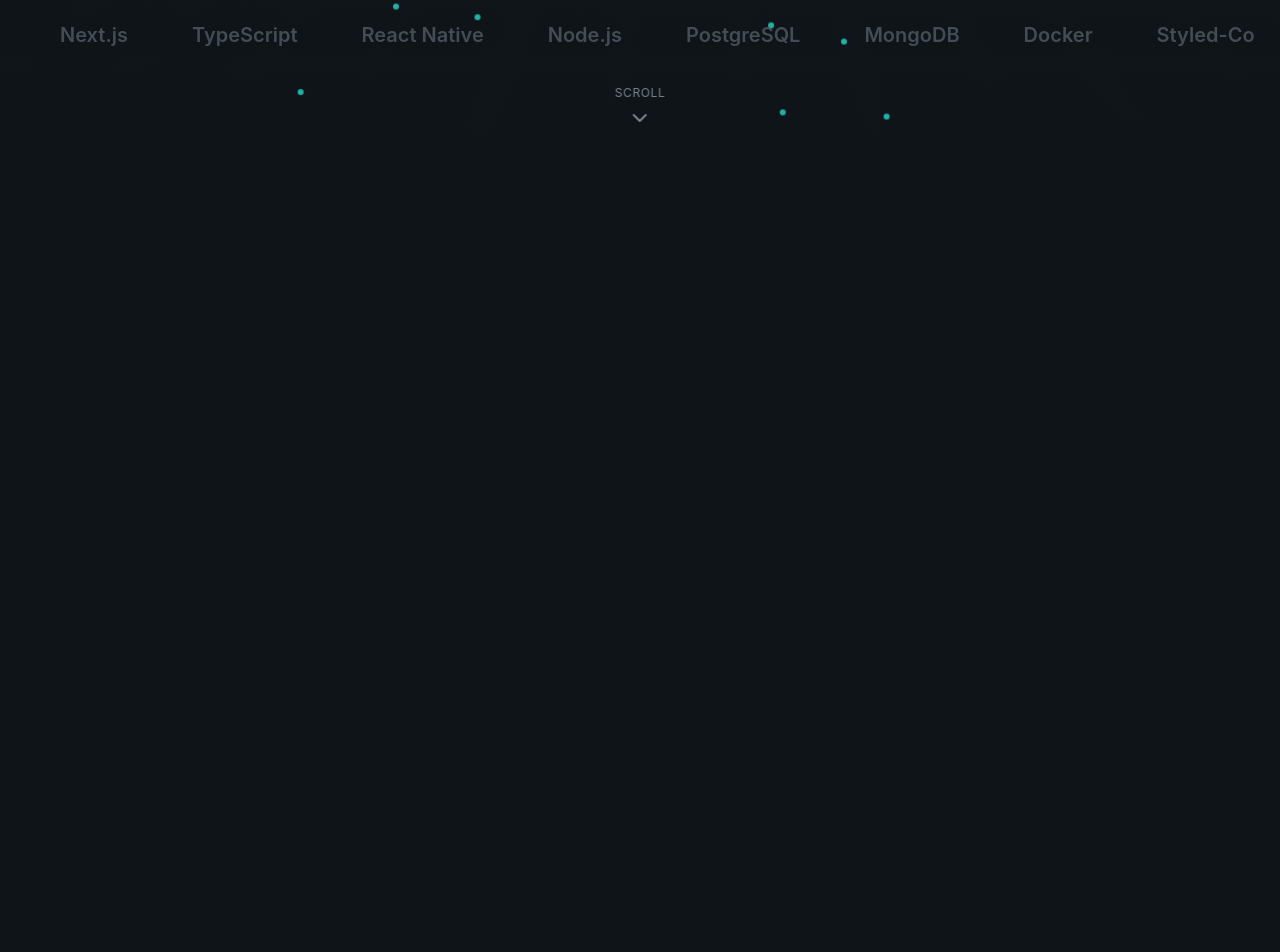
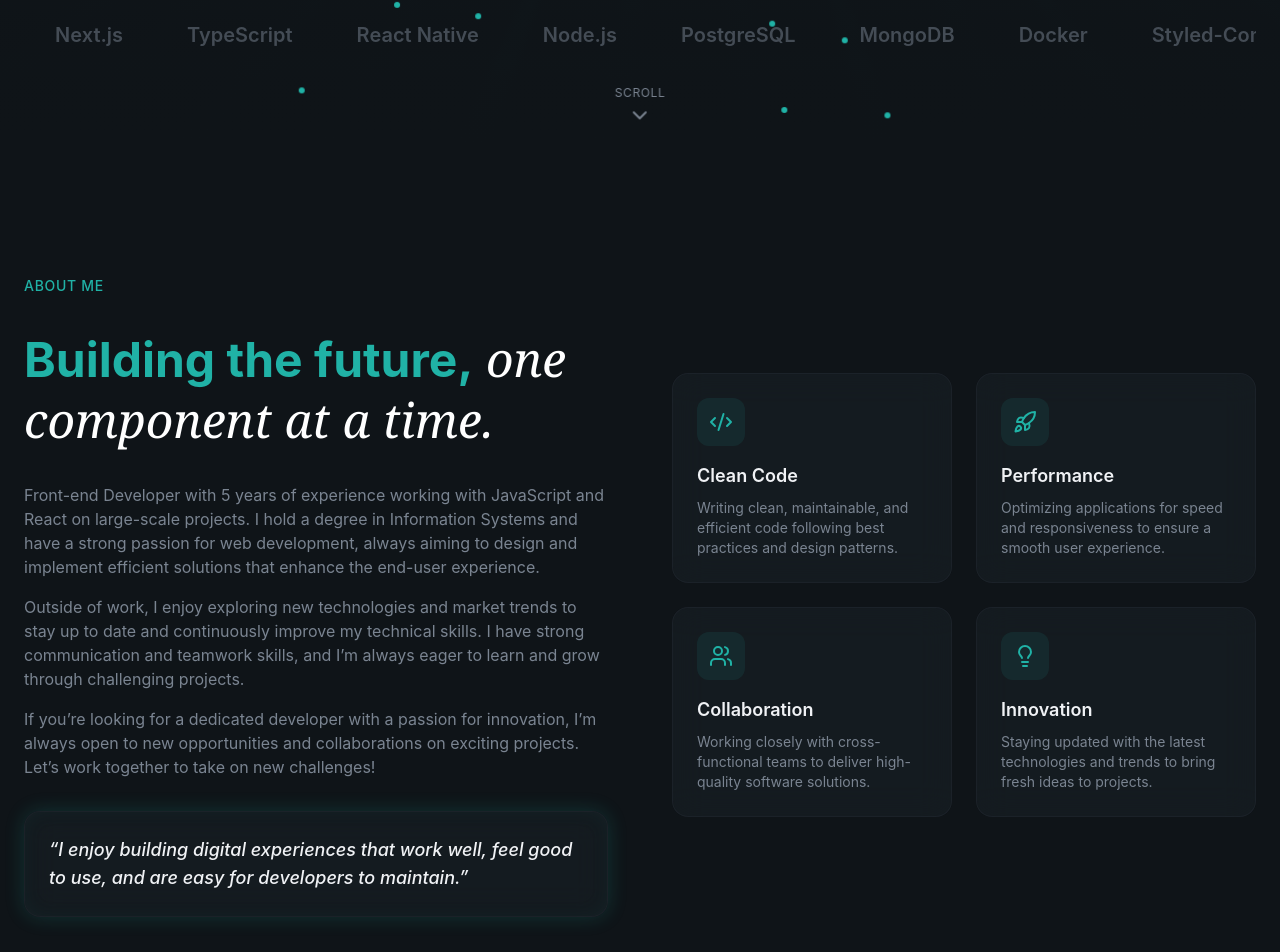
Before and after one commit to RodGondin/react-portfolio, a React (Vite) app: page / in a window 1280 px wide. Shown: the part 943-1895 px from the top of the page. Before the commit the page ends 1088 px from the top, so only its background shows below. Built offline with nearby package versions, Linux system fonts and the light colour scheme.

Commit message:
Finishing the about section

```diff
--- a/src/App.jsx
+++ b/src/App.jsx
@@ -12,8 +12,8 @@
       <Navbar />
       <main>
         <Hero />
-        {/* <About />
-        <Projects />
+        <About />
+        {/* <Projects />
         <Experience />
         <Testimonials />
         <Contact /> */}
--- a/src/layout/Navbar.jsx
+++ b/src/layout/Navbar.jsx
@@ -74,13 +74,16 @@
               <a
                 href={link.href}
                 key={index}
+                onClick={() => setIsMobileMenuOpen(false)}
                 className="text-lg text-muted-foreground hover:text-foreground py-2"
               >
                 {link.label}
               </a>
             ))}
 
-            <Button>Contact Me</Button>
+            <Button onClick={() => setIsMobileMenuOpen(false)}>
+              Contact Me
+            </Button>
           </div>
         </div>
       )}
--- a/src/sections/About.jsx
+++ b/src/sections/About.jsx
@@ -1,7 +1,103 @@
+import { Code2, Lightbulb, Rocket, Users } from "lucide-react";
+
+const highlights = [
+  {
+    icon: Code2,
+    title: "Clean Code",
+    description:
+      "Writing clean, maintainable, and efficient code following best practices and design patterns.",
+  },
+  {
+    icon: Rocket,
+    title: "Performance",
+    description:
+      "Optimizing applications for speed and responsiveness to ensure a smooth user experience.",
+  },
+  {
+    icon: Users,
+    title: "Collaboration",
+    description:
+      "Working closely with cross-functional teams to deliver high-quality software solutions.",
+  },
+  {
+    icon: Lightbulb,
+    title: "Innovation",
+    description:
+      "Staying updated with the latest technologies and trends to bring fresh ideas to projects.",
+  },
+];
+
 export const About = () => {
-    return (
-        <section className="">
-            <h1 className="">About</h1>
-        </section>
-    )
-}
+  return (
+    <section id="about" className="py-32 relative overflow-hidden">
+      <div className="container mx-auto px-6 relative z-10">
+        <div className="grid lg:grid-cols-2 gap-16 items-center">
+          {/* Left Column */}
+          <div className="space-y-8">
+            <div className="animate-fade-in">
+              <span className="text-secondary-foreground text-sm font-medium tracking-wider uppercase">
+                About Me
+              </span>
+            </div>
+
+            <h2 className="text-4xl md:text-5xl font-bold leading-tight animate-fade-in animation-delay-100 text-secondary-foreground">
+              Building the future,
+              <span className="font-serif italic font-normal text-white">
+                {" "}
+                one component at a time.
+              </span>
+            </h2>
+
+            <div className="space-y-4 text-muted-foreground animate-fade-in animation-delay-200">
+              <p>
+                Front-end Developer with 5 years of experience working with
+                JavaScript and React on large-scale projects. I hold a degree in
+                Information Systems and have a strong passion for web
+                development, always aiming to design and implement efficient
+                solutions that enhance the end-user experience.
+              </p>
+              <p>
+                Outside of work, I enjoy exploring new technologies and market
+                trends to stay up to date and continuously improve my technical
+                skills. I have strong communication and teamwork skills, and I’m
+                always eager to learn and grow through challenging projects.
+              </p>
+              <p>
+                If you’re looking for a dedicated developer with a passion for
+                innovation, I’m always open to new opportunities and
+                collaborations on exciting projects. Let’s work together to take
+                on new challenges!
+              </p>
+            </div>
+
+            <div className="glass rounded-2xl p-6 glow-border animate-fade-in animation-delay-300">
+              <p className="text-lg font-medium italic text-foreground">
+                “I enjoy building digital experiences that work well, feel good
+                to use, and are easy for developers to maintain.”
+              </p>
+            </div>
+          </div>
+
+          {/* Right Column - Hilights */}
+          <div className="grid sm:grid-cols-2 gap-6">
+            {highlights.map((item, idx) => (
+              <div
+                key={idx}
+                className="glass p-6 rounded-2xl animate-fade-in"
+                style={{ animationDelay: `${(idx + 1) * 100}ms` }}
+              >
+                <div className="w-12 h-12 rounded-xl bg-primary/10 flex items-center justify-center mb-4 hover:bg-primary/20">
+                  <item.icon className="w-6 h-6 text-primary" />
+                </div>
+                <h3 className="text-lg font-semibold mb-2">{item.title}</h3>
+                <p className="text-sm text-muted-foreground">
+                  {item.description}
+                </p>
+              </div>
+            ))}
+          </div>
+        </div>
+      </div>
+    </section>
+  );
+};
--- a/src/sections/Hero.jsx
+++ b/src/sections/Hero.jsx
@@ -137,7 +137,7 @@
               <div className="absolute inset-0 rounded-3xl bg-linear-to-br from-primary/30 via-transparent to-primary/10 blur-2xl animate-pulse" />
               <div className="relative glass rounded-3xl p-2 glow-border">
                 <img
-                  src="/profile-photo.jpg"
+                  src="/profile-photo.png"
                   alt="Rodrigo Gondin Gevaerd"
                   className="w-full aspect-4/5 rounded-2xl object-cover"
                 />
```
Also changed, not shown: public/profile-photo.jpg (deleted), public/profile-photo.png (added).
